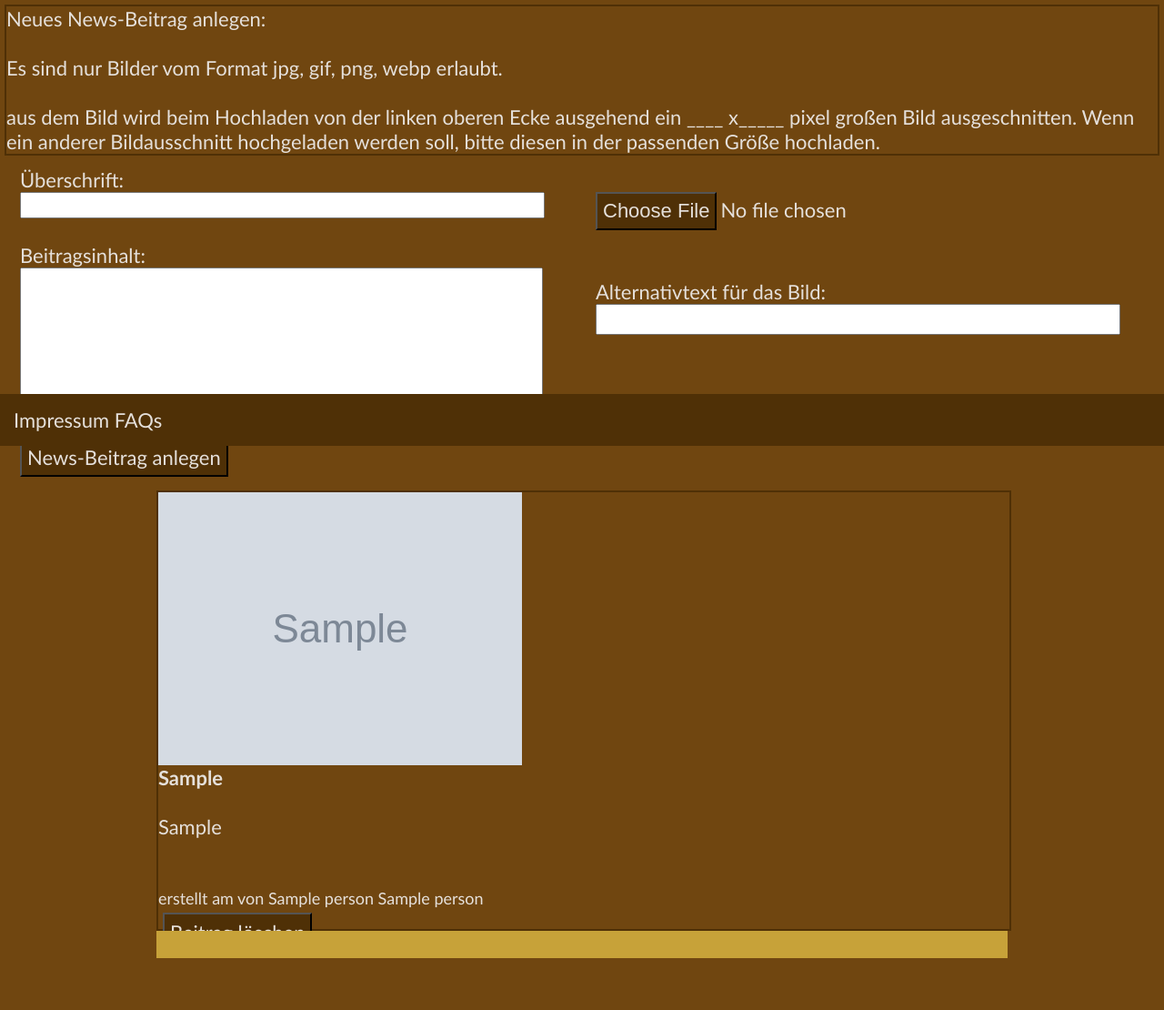
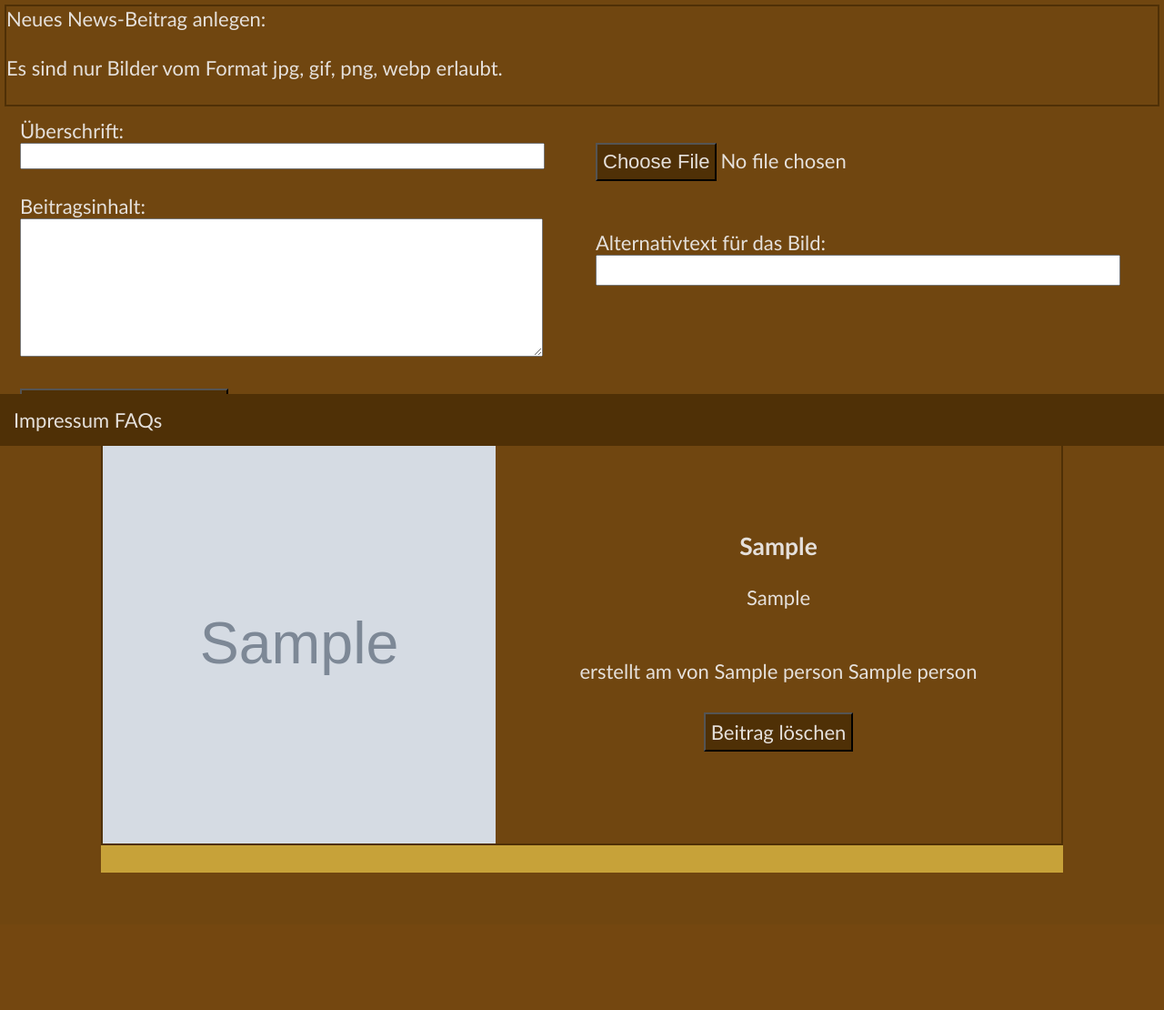
Before and after one commit to if24b239/webtech_s1, a PHP site: page /news.php in a window 1280 px wide. Shown: the part 310-1420 px from the top of the page at 91% size. After the commit the page ends 1269 px from the top, so only its background shows below. Run offline with PHP 8.4, Linux system fonts and the light colour scheme; the visitor is signed in with stand-in values (Sample User, id 1); tables that the repository leaves empty or names only in its code hold one stand-in row (values such as "Sample post"); grey boxes marked "Sample" are stand-in pictures.

Commit message:
newsbeiträge responsive

```diff
--- a/db_utils.php
+++ b/db_utils.php
@@ -107,27 +107,31 @@ function db_news_get(){
     while ($row = $result2->fetch_array()) {
         echo'
             <div class="inbetween"> </div>
-            <section class="section-mainLeft bordered">
+            <section class="section-newsLeft bordered">
                 <img class="img-news" src="' . $row['img_path'] . '" alt="' . $row['img_alt'] . '">
-                <section class="text-inside-section">
-                    <h3> ' . $row['Ueberschrift'] . ' </h3>
+                <section class="text-inside-news-section">
+                    <h1 class="h1-news"> ' . $row['Ueberschrift'] . ' </h3>
                     <br>
                     <p> ' . $row['Inhalt'] . ' </p>
                     <br>
                     <br>
-                    <p style="font-size: 18px; align-self: right"> <!--geht nicht-->
+                    <p class="p-news">
                         erstellt am ' . $row['Datum_formatiert'] . ' von ' . $row['vorname'] . ' ' . $row['nachname'] . '
                     </p>
-                </section>
-        ';
-            if(isset($_SESSION["admin"])&&($_SESSION["admin"]!=NULL)){
+                ';
+                if(isset($_SESSION["admin"])&&($_SESSION["admin"]!=NULL)){
                 echo'
+                    <br>
                     <form action="news_delete.php" method="POST">
                         <input type="hidden" name="beitrags_ID" value="'.$row['Beitrags_ID'].'">
                         <button type="submit">Beitrag löschen</button>
                    </form>
                 ';
             }
+            echo'
+                </section>
+            ';
+
         echo'
             </section>
 
--- a/news.php
+++ b/news.php
@@ -35,9 +35,6 @@
                     <br>
                     <p>Es sind nur Bilder vom Format jpg, gif, png, webp erlaubt.</p>
                     <br>
-                    <p> aus dem Bild wird beim Hochladen von der linken oberen Ecke ausgehend ein ____ x_____ pixel großen Bild ausgeschnitten.
-                        Wenn ein anderer Bildausschnitt hochgeladen werden soll, bitte diesen in der passenden Größe hochladen. </p>
-
                     ';
 
                     if($_SESSION["error_news"]&1){
--- a/styles.css
+++ b/styles.css
@@ -558,10 +558,8 @@ p.main{
 }
 
 /*///////////////////////////////////////////////////////////////////////////////////////////////////////////////*/
+/*////////////////INDEX//////////////////////////////////////////////////////////////////////////////////////////*/
 /*///////////////////////////////////////////////////////////////////////////////////////////////////////////////*/
-/*///////////////////////////////////////////////////////////////////////////////////////////////////////////////*/
-/*///////////////////////////////////////////////////////////////////////////////////////////////////////////////*/
-/*Start test*/
 
 .index{
     width:100%;
@@ -689,9 +687,38 @@ p.main{
 }
 
 
+/*Start Test*/
+
+/*NEWS*/
+.img-news{
+    height: 440px;
+    width:41%;
+}
+.section-newsLeft{
+    display:flex;
+}
+
+.text-inside-news-section{
+    width:58%;
+    padding:15px;
+
+    display:flex;
+    flex-direction: column;
+    justify-content: center;
+    align-items: center;
+}
+
+@media only screen and (max-width: 768px){
+    .section-newsLeft{
+        display:flex;
+        flex-direction: column;
+    }
+    .img-news{
+        width:100%;
+    }
+    .text-inside-news-section{
+        width:100%;
+    }
+
+}
 /*Ende Test*/
-
-/*NEWs*/
-.img-news{
-    max-height: 480px;
-}
```
